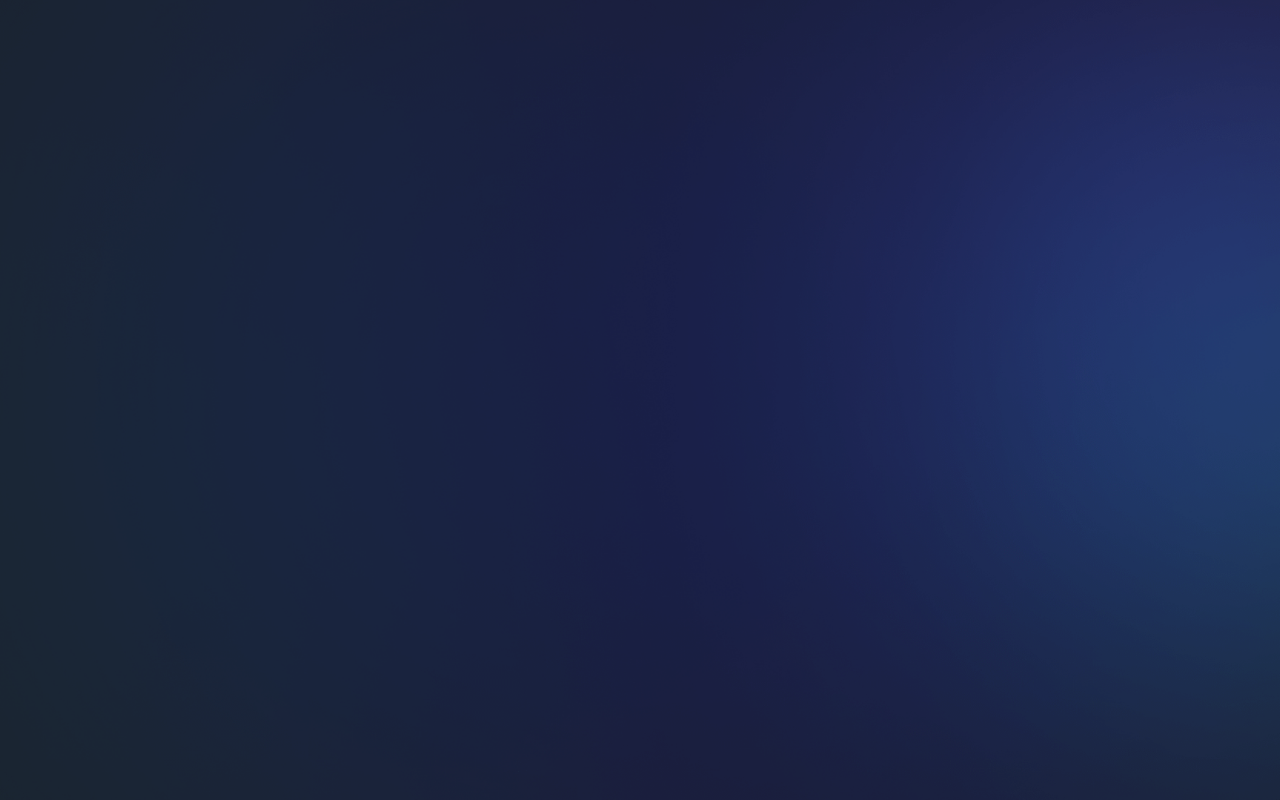
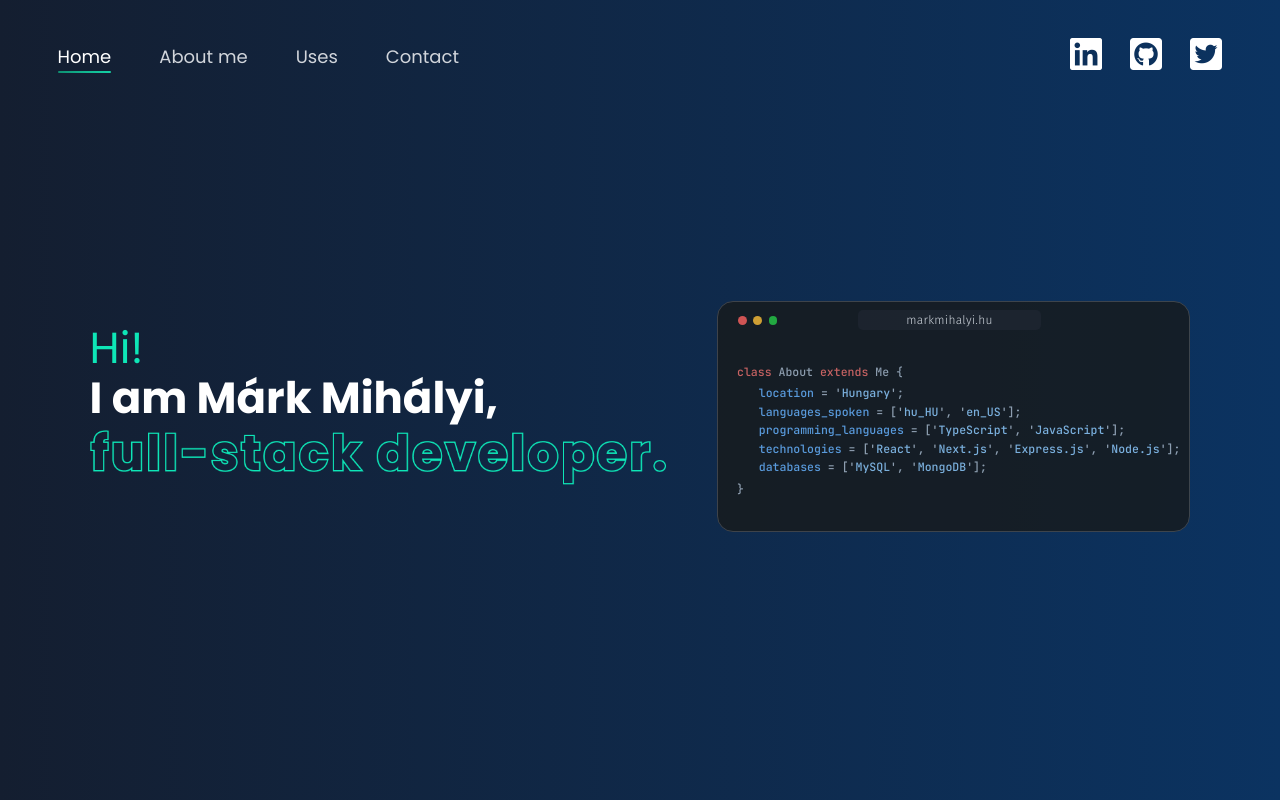
Before and after one commit to markmihalyi/markmihalyi.hu, a Next.js app: page / in a window 1280 px wide. Built offline with nearby package versions, Linux system fonts and the light colour scheme.

Commit message:
Reszponzív design fejlesztése, optimalizálás

```diff
--- a/src/components/Code.tsx
+++ b/src/components/Code.tsx
@@ -8,8 +8,8 @@ type Props = {
 
 const Code: React.FC<Props> = ({ className, property, value }) => {
   return (
-    <p className={className}>
-      <span className="ml-4 text-code-blue md:ml-8">{property} </span>
+    <p className={'md:py-[0.1vw] lg:py-[0.3vw] xl:py-[0.1vw] 2xl:py-[0.25vw] ' + className}>
+      <span className="ml-4 text-code-blue md:ml-8 lg:ml-[1.7vw]">{property} </span>
 
       {Array.isArray(value) ? (
         <>
--- a/src/components/Navbar.tsx
+++ b/src/components/Navbar.tsx
@@ -46,7 +46,7 @@ const Navbar: React.FC = () => {
 
   return (
     <header className="flex flex-col">
-      <div className="mx-4 mt-16 flex justify-between md:mx-[7vw]">
+      <div className="mx-[4vw] mt-[10vw] flex justify-between sm:mx-4 sm:mt-[3vw] md:mx-[2.5vw] lg:mx-[4vw] xl:mx-[4.5vw] 2xl:mx-[7vw]">
         {/* Mobilos navbar */}
         <div className="flex items-center lg:hidden" onClick={handleMobileMenuClick}>
           <Menu>
--- a/src/components/Terminal.tsx
+++ b/src/components/Terminal.tsx
@@ -13,11 +13,11 @@ const Terminal: React.FC<Props> = ({ className, title, children }) => {
     >
       <div className="mx-3 mt-2 flex place-items-center items-center md:mx-5">
         <div className="mr-auto inline-flex h-full items-center justify-center">
-          <span className="mr-1 inline-block h-2 w-2 rounded-[50%] bg-widget-red md:mr-2.5 md:h-2.5 md:w-2.5" />
-          <span className="mr-1 inline-block h-2 w-2 rounded-[50%] bg-widget-yellow md:mr-2.5 md:h-2.5 md:w-2.5" />
-          <span className="inline-block h-2 w-2 rounded-[50%] bg-widget-green md:h-2.5 md:w-2.5" />
+          <span className="mr-[1.2vw] inline-block h-[2.2vw] w-[2.2vw] rounded-[50%] bg-widget-red sm:mr-[0.8vw] sm:h-[1.4vw] sm:w-[1.4vw] md:mr-[0.7vw] md:h-[1vw] md:w-[1vw] lg:mr-[0.5vw] xl:h-[0.7vw] xl:w-[0.7vw]" />
+          <span className="mr-[1.2vw] inline-block h-[2.2vw] w-[2.2vw] rounded-[50%] bg-widget-yellow sm:mr-[0.8vw] sm:h-[1.4vw] sm:w-[1.4vw] md:mr-[0.7vw] md:h-[1vw] md:w-[1vw] lg:mr-[0.5vw] xl:h-[0.7vw] xl:w-[0.7vw]" />
+          <span className="inline-block h-[2.2vw] w-[2.2vw] rounded-[50%] bg-widget-green sm:h-[1.4vw] sm:w-[1.4vw] md:h-[1vw] md:w-[1vw] xl:h-[0.7vw] xl:w-[0.7vw]" />
         </div>
-        <div className="mr-auto -ml-12 inline-flex items-center justify-center rounded-[5px] bg-widget-gray px-6 sm:px-12 md:h-5 md:w-72">
+        <div className="mr-auto -ml-12 inline-flex items-center justify-center rounded-[5px] bg-widget-gray px-6 sm:px-12 md:h-5">
           <h6 className="cursor-default select-none font-fira-sans text-xs font-light tracking-wide text-white">
             {title}
           </h6>
--- a/src/pages/_app.tsx
+++ b/src/pages/_app.tsx
@@ -2,39 +2,19 @@ import 'styles/globals.css';
 
 import type { AppType } from 'next/dist/shared/lib/utils';
 import Head from 'next/head';
-import Image from 'next/image';
 import { LoadingContextProvider } from '../common/providers/LoadingProvider';
 import Navbar from '../components/Navbar';
 import React from 'react';
 
 const App: AppType = ({ Component, pageProps }) => {
-  const [loading, setLoading] = React.useState<boolean>(true);
-
   return (
     <LoadingContextProvider>
       <Head>
         <title>Márk Mihályi | FullStack Developer</title>
         <meta name="viewport" content="width=device-width, initial-scale=1" />
       </Head>
-      <div className="fixed z-[-1] h-screen w-screen">
-        <Image
-          src="/background.png"
-          alt="Háttérkép"
-          layout="fill"
-          objectFit="cover"
-          objectPosition="center"
-          unoptimized
-          priority={true}
-          draggable={false}
-          onLoadingComplete={() => setLoading(false)}
-        />
-      </div>
-      {loading ? null : (
-        <>
-          <Navbar />
-          <Component {...pageProps} />
-        </>
-      )}
+      <Navbar />
+      <Component {...pageProps} />
     </LoadingContextProvider>
   );
 };
--- a/src/pages/_document.tsx
+++ b/src/pages/_document.tsx
@@ -26,7 +26,7 @@ const Document = () => {
           }}
         />
       </Head>
-      <body className="bg-transparent 2xl:overflow-y-hidden">
+      <body className="h-screen">
         <Main />
         <NextScript />
       </body>
--- a/src/pages/aboutme.tsx
+++ b/src/pages/aboutme.tsx
@@ -33,9 +33,9 @@ const AboutMe: NextPage = () => {
         <span className="mb-5 max-w-[18rem]">
           <Transition
             show={showTitle}
-            enter="transition duration-[2000ms] ease-out delay-100"
-            enterFrom="transform scale-[98%] opacity-0"
-            enterTo="transform scale-100 opacity-100"
+            enter="transition-opacity duration-1000 delay-100"
+            enterFrom="transform opacity-0"
+            enterTo="transform opacity-100"
             leave="transition-opacity duration-[500ms]"
             leaveFrom="opacity-100"
             leaveTo="opacity-0"
@@ -45,7 +45,7 @@ const AboutMe: NextPage = () => {
         </span>
         <Transition
           show={showTerminal}
-          enter="transition duration-[2000ms] ease-out delay-100"
+          enter="transition duration-1000 delay-100"
           enterFrom="transform scale-[98%] opacity-0"
           enterTo="transform scale-100 opacity-100"
           leave="transition-opacity duration-[500ms]"
@@ -54,7 +54,7 @@ const AboutMe: NextPage = () => {
         >
           <Terminal
             title="markmihalyi.hu/aboutme"
-            className="mb-8 w-[95vw] max-w-[1190px] lg:mb-0 lg:w-[92vw] xl:w-[91vw]"
+            className="mb-8 w-[95vw] max-w-[1280px] lg:mb-0 lg:w-[92vw] xl:w-[91vw]"
           >
             <div className="px-10 py-10 text-justify font-fira-code text-base lg:text-xl xl:py-14 2xl:py-16 3xl:py-20">
               <p className="font-bold tracking-wide text-heading">
--- a/src/pages/index.tsx
+++ b/src/pages/index.tsx
@@ -16,16 +16,9 @@ type Code = {
 const codes = new Map<string, Code>();
 codes.set('location', { value: 'Hungary' });
 codes.set('languages_spoken', { value: ['hu_HU', 'en_US'] });
-codes.set('programming_languages', {
-  // className: 'mt-2 md:mt-3',s
-  value: ['TypeScript', 'JavaScript'],
-});
-codes.set('frameworks', { value: ['React', 'Next.js', 'Node.js', 'Express'] });
+codes.set('programming_languages', { value: ['TypeScript', 'JavaScript'] });
+codes.set('technologies', { value: ['React', 'Next.js', 'Express.js', 'Node.js'] });
 codes.set('databases', { value: ['MySQL', 'MongoDB'] });
-// codes.set('soft_skills', {
-//   className: 'mt-2 md:mt-3',
-//   value: ['Critical Thinker', 'Problem Solver', 'Teamworker'],
-// });
 
 const Home: NextPage = () => {
   const [showTitle, setShowTitle] = React.useState(false);
@@ -49,8 +42,8 @@ const Home: NextPage = () => {
         <title>Home | Márk Mihályi</title>
       </Head>
 
-      <main className="flex h-screen flex-col justify-center">
-        <div className="mx-[7vw] -mt-40 flex flex-col items-center justify-between xl:flex xl:flex-row">
+      <main className="flex h-[80vh] flex-col justify-center sm:h-[80vh] md:h-[85vh] lg:h-[85vh]">
+        <div className="mx-[7vw] flex flex-col items-center justify-between xl:flex xl:flex-row">
           <Transition
             show={showTitle}
             enter="transition-opacity duration-[1000ms] delay-200"
@@ -60,14 +53,14 @@ const Home: NextPage = () => {
             leaveFrom="opacity-100"
             leaveTo="opacity-0"
           >
-            <div className="mb-3 flex flex-col 2xl:mb-0 2xl:mr-8">
-              <h1 className="mb-2 font-poppins text-3xl text-heading sm:mb-4 sm:text-4xl md:mb-6 md:text-5xl xl:text-[3vw] 3xl:text-6xl">
+            <div className="mb-2 flex flex-col sm:mb-1 md:mb-3 2xl:mb-0 2xl:mr-8">
+              <h1 className="mb-2 select-none font-poppins text-3xl text-heading sm:mb-[0.6vw] sm:text-[5.2vw] md:mb-[1.1vw] md:text-[4.1vw] xl:text-[3.4vw] 3xl:text-6xl">
                 Hi!
               </h1>
-              <h1 className="mb-2 font-poppins text-3xl font-bold text-white sm:mb-4 sm:text-4xl md:mb-6 md:text-5xl xl:w-[35vw] xl:text-[3vw] 3xl:text-6xl">
-                I am Márk Mihályi,
+              <h1 className="mb-2 select-none font-poppins text-3xl font-bold text-white sm:mb-[0.6vw] sm:text-[5.2vw] md:mb-[1.1vw] md:text-[4.1vw] xl:text-[3.4vw] 3xl:text-6xl">
+                I am <span className="select-text">Márk Mihályi</span>,
               </h1>
-              <span className="w-[22rem] sm:w-[32rem] md:w-[35rem] lg:w-[43rem] xl:w-[40vw] 3xl:w-full">
+              <span className="w-[90vw] select-none sm:w-[73vw] md:w-[58vw] xl:w-[45vw] 3xl:w-full">
                 <Image
                   src={FullStack}
                   alt="Full-Stack Developer."
@@ -88,10 +81,10 @@ const Home: NextPage = () => {
           >
             <Terminal
               title="markmihalyi.hu"
-              className="w-[23rem] sm:h-[16rem] sm:w-[33.5rem] md:h-[18rem] md:w-[35rem] lg:h-[20vw] lg:w-[40vw]"
+              className="h-[45vw] w-[92vw] sm:h-[25vw] sm:w-[74vw] md:h-[24vw] md:w-[59vw] xl:h-[18vw] xl:w-[37vw]"
             >
-              <div className="flex flex-col overflow-auto whitespace-nowrap px-3 py-6 font-jetbrains-mono text-[11px] font-medium sm:mb-0 sm:px-5 sm:py-10 sm:text-xs md:ml-6 md:mt-12 md:py-0 md:px-0 md:text-xs lg:text-[1vw] 2xl:mt-[3.98rem] 3xl:mt-[4.4rem] 3xl:text-base">
-                <p>
+              <div className="ml-[3vw] flex h-full flex-col justify-center overflow-y-hidden overflow-x-visible whitespace-nowrap font-jetbrains-mono text-[11px] font-medium sm:ml-[2vw] sm:text-xs md:ml-[2.5vw] md:text-[1.4vw] lg:ml-[1.5vw] lg:text-[1.5vw] xl:text-[0.9vw]">
+                <p className="md:mb-[0.2vw] lg:mb-[0.3vw]">
                   <span className="text-code-red">class </span>
                   <span className="text-code-light">About </span>
                   <span className="text-code-red">extends </span>
@@ -100,7 +93,7 @@ const Home: NextPage = () => {
                 {Array.from(codes.entries()).map(([property, { className, value }]) => (
                   <Code key={property} className={className} property={property} value={value} />
                 ))}
-                <p>
+                <p className="md:mt-[0.2vw] lg:mt-[0.3vw]">
                   <span className="text-code-light">{'}'}</span>
                 </p>
               </div>
--- a/src/styles/globals.css
+++ b/src/styles/globals.css
@@ -3,6 +3,11 @@
 @tailwind base;
 @tailwind components;
 @tailwind utilities;
+
+html {
+  background-color: #141e30; /* régi böngésző esetén is legyen háttérszín */
+  background-image: linear-gradient(to right, #141e30, #0b3361);
+}
 
 .underlined-hover {
   transition: all ease-in-out 0.2s;
```
Also changed, not shown: src/pages/contact.tsx (+8 -8 lines), src/pages/uses.tsx (+7 -7 lines), public/background.png (deleted).
